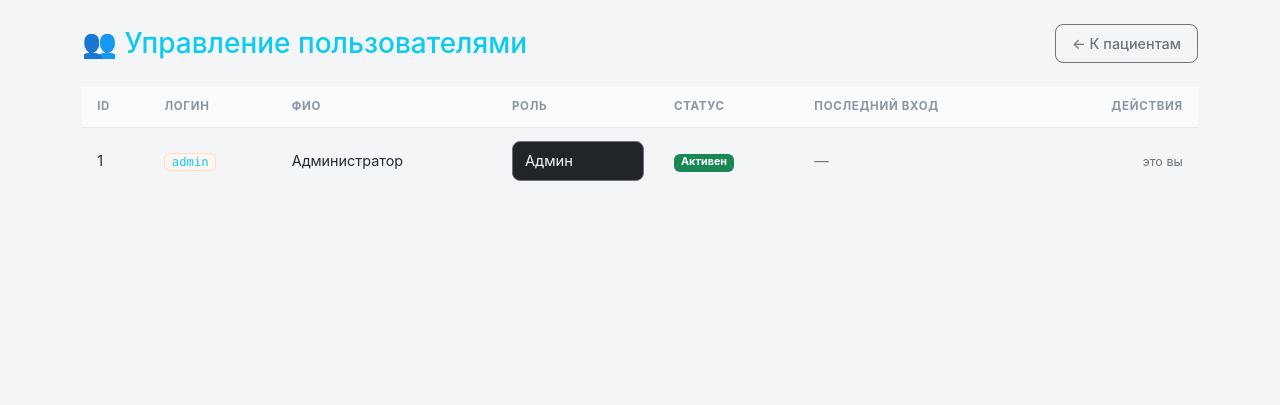
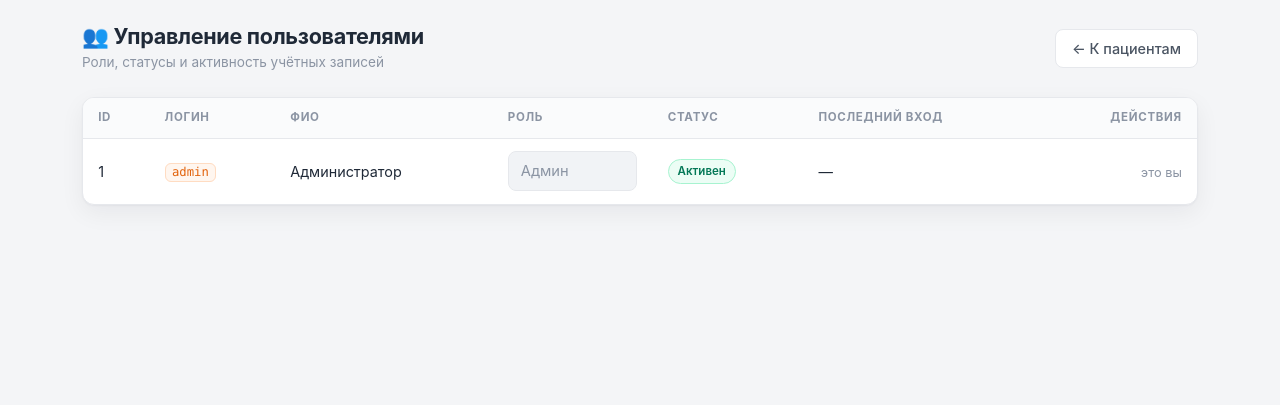
Before and after one commit to RMlisenok/NeuroScan, a Flask app: page /admin/users in a window 1280 px wide. Shown: the part 56-461 px from the top of the page. Run offline with Flask 3, Linux system fonts and the light colour scheme; a user stored in the database is signed in; data comes from the database, SQL or seed files in the repository.

Commit message:
Update admin_users.html

```diff
--- a/templates/admin_users.html
+++ b/templates/admin_users.html
@@ -2,13 +2,17 @@
 {% block title %}Пользователи — NeuroScan AI{% endblock %}
 
 {% block content %}
-<div class="d-flex justify-content-between align-items-center mb-4">
-    <h3 class="text-info mb-0">👥 Управление пользователями</h3>
-    <a href="{{ url_for('dashboard') }}" class="btn btn-outline-secondary">← К пациентам</a>
+<div class="ns-page-head">
+    <div>
+        <h1 class="ns-page-title">👥 Управление пользователями</h1>
+        <div class="ns-page-sub">Роли, статусы и активность учётных записей</div>
+    </div>
+    <a href="{{ url_for('dashboard') }}" class="btn btn-ghost">← К пациентам</a>
 </div>
 
 {% if users %}
-<table class="table table-dark table-hover align-middle">
+<div class="ns-table-wrap">
+    <table class="table">
         <thead>
             <tr>
                 <th>ID</th>
@@ -23,14 +27,12 @@
         <tbody>
         {% for u in users %}
             <tr>
-            <td>{{ u.id }}</td>
-            <td><code class="text-info">{{ u.username }}</code></td>
+                <td class="ns-hint">{{ u.id }}</td>
+                <td><code>{{ u.username }}</code></td>
                 <td>{{ u.full_name }}</td>
                 <td>
-                <form method="post" action="{{ url_for('admin_change_role', uid=u.id) }}"
-                      class="d-inline">
-                    <select name="role"
-                            class="form-select form-select-sm bg-dark text-light border-secondary"
+                    <form method="post" action="{{ url_for('admin_change_role', uid=u.id) }}" class="d-inline">
+                        <select name="role" class="form-select form-select-sm"
                                 onchange="this.form.submit()"
                                 {% if u.id == current_user.id %}disabled{% endif %}>
                             <option value="doctor" {% if u.role == 'doctor' %}selected{% endif %}>Врач</option>
@@ -40,30 +42,30 @@
                 </td>
                 <td>
                     {% if u.is_active_flag %}
-                    <span class="badge bg-success">Активен</span>
+                        <span class="ns-badge ns-badge-ok">Активен</span>
                     {% else %}
-                    <span class="badge bg-danger">Отключён</span>
+                        <span class="ns-badge ns-badge-off">Отключён</span>
                     {% endif %}
                 </td>
-            <td class="small text-secondary">
+                <td class="ns-hint">
                     {{ u.last_login.strftime('%d.%m.%Y %H:%M') if u.last_login else '—' }}
                 </td>
                 <td class="text-end">
                     {% if u.id != current_user.id %}
-                <form method="post" action="{{ url_for('admin_toggle_user', uid=u.id) }}"
-                      class="d-inline">
-                    <button class="btn btn-sm btn-outline-warning">
+                    <form method="post" action="{{ url_for('admin_toggle_user', uid=u.id) }}" class="d-inline">
+                        <button class="btn btn-sm btn-warn-soft">
                             {{ 'Отключить' if u.is_active_flag else 'Активировать' }}
                         </button>
                     </form>
                     {% else %}
-                    <span class="small text-secondary">это вы</span>
+                        <span class="ns-hint">это вы</span>
                     {% endif %}
                 </td>
             </tr>
         {% endfor %}
         </tbody>
     </table>
+</div>
 {% else %}
 <div class="alert alert-secondary">Пользователей нет.</div>
 {% endif %}
```
Lines whose indentation alone changed are shown as unchanged.
